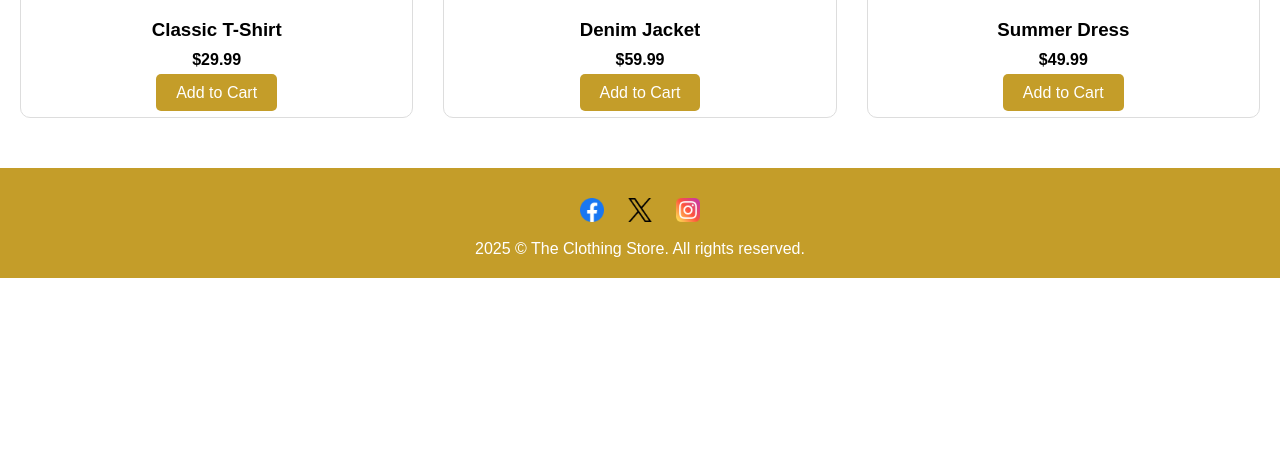
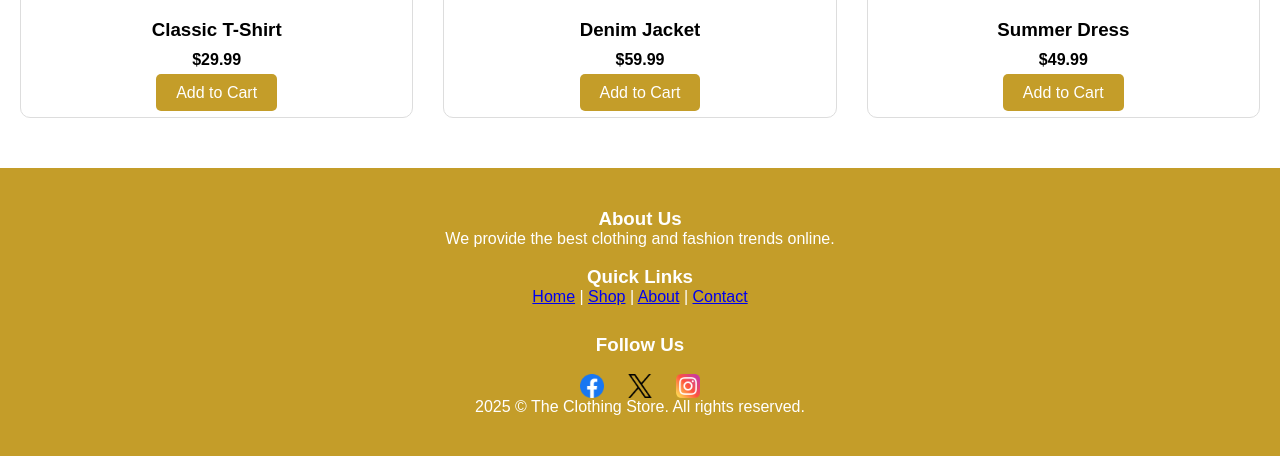
Before and after one commit to lushant/ClothingStore_Assignment2Interactive, a PHP site: page /index.php in a window 1280 px wide. Shown: the part 1406-1862 px from the top of the page. Before the commit the page ends 1684 px from the top, so only its background shows below. Run offline with PHP 8.4, Linux system fonts and the light colour scheme.

Commit message:
updated footer.php to incude more links
This provides quick links to the social platforms as well as major webpages

```diff
--- a/footer.php
+++ b/footer.php
@@ -1,6 +1,34 @@
-        <div class="social-links">
-            <a href="#"><img src="images/facebook.png" alt="Facebook"></a>
-            <a href="#"><img src="images/twitter.png" alt="Twitter"></a>
-            <a href="#"><img src="images/instagram.png" alt="Instagram"></a>
-             <br><br>
-        <?php echo date("Y"); ?> &copy; The Clothing Store. All rights reserved.
+
+
+<footer class="footer">
+  <div class="footer-container">
+
+    <div class="footer-section">
+      <h3>About Us</h3>
+      <p>We provide the best clothing and fashion trends online.</p>
+    </div>
+        <br>
+    <div class="footer-section">
+      <h3>Quick Links</h3>
+
+        <a href="#">Home</a>  |
+        <a href="#">Shop</a>  |
+        <a href="#">About</a> |
+        <a href="#">Contact</a>
+
+    </div>
+    <br>
+    <div class="social-links">
+      <h3>Follow Us</h3>
+      <br>
+        <a href="#"><img src="images/facebook.png" alt="Facebook"></a>
+        <a href="#"><img src="images/twitter.png" alt="Twitter"></a>
+        <a href="#"><img src="images/instagram.png" alt="Instagram"></a>
+
+    </div>
+  </div>
+
+  <div class="footer-bottom">
+    <?php echo date("Y"); ?> &copy; The Clothing Store. All rights reserved.
+  </div>
+</footer>
```
